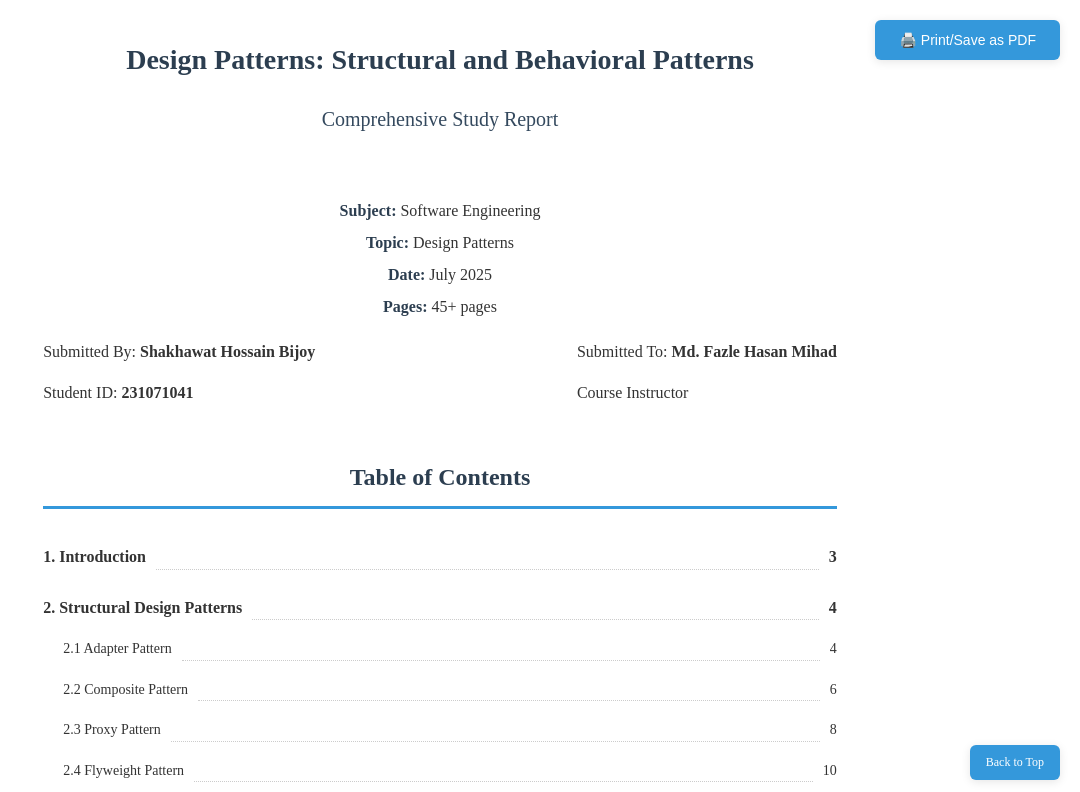
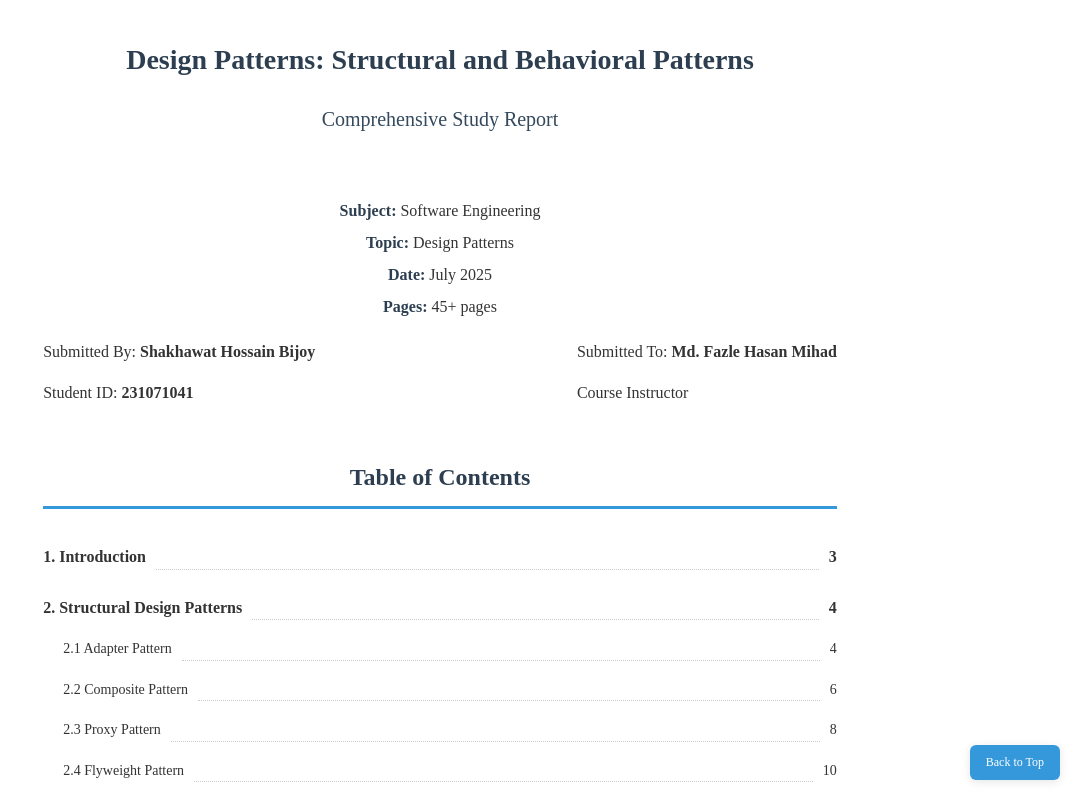
Before and after one commit to shakhawat-bijoy/seassignment, a plain HTML site: page index.html in a window 1280 px wide. Shown: the top 792 px of the page, without its empty margins (200-1280 px from the left). Drawn offline with Linux system fonts and the light colour scheme.

Commit message:
print button removed

```diff
--- a/index.html
+++ b/index.html
@@ -230,7 +230,7 @@
             font-size: 12px;
             color: #7f8c8d;
         }
-
+/*
         @media print {
             body {
                 -webkit-print-color-adjust: exact;
@@ -259,12 +259,12 @@
 
         .print-button:hover {
             background: #2980b9;
-        }
+        } */
     </style>
 </head>
 
 <body>
-    <button class="print-button no-print" onclick="window.print()">🖨️ Print/Save as PDF</button>
+    <!-- <button class="print-button no-print" onclick="window.print()">🖨️ Print/Save as PDF</button> -->
 
     <!-- Cover Page -->
     <div class="cover-page">
```
